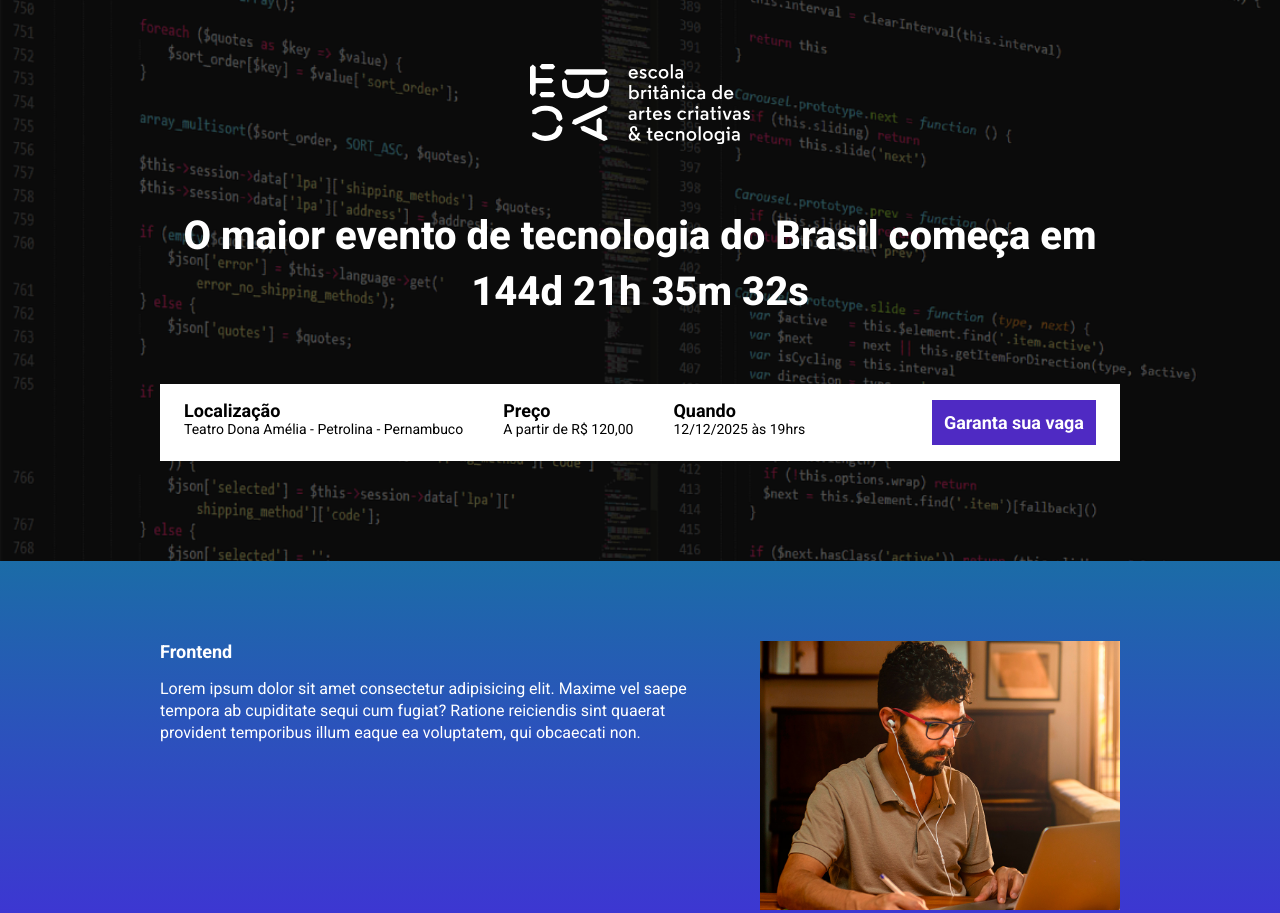
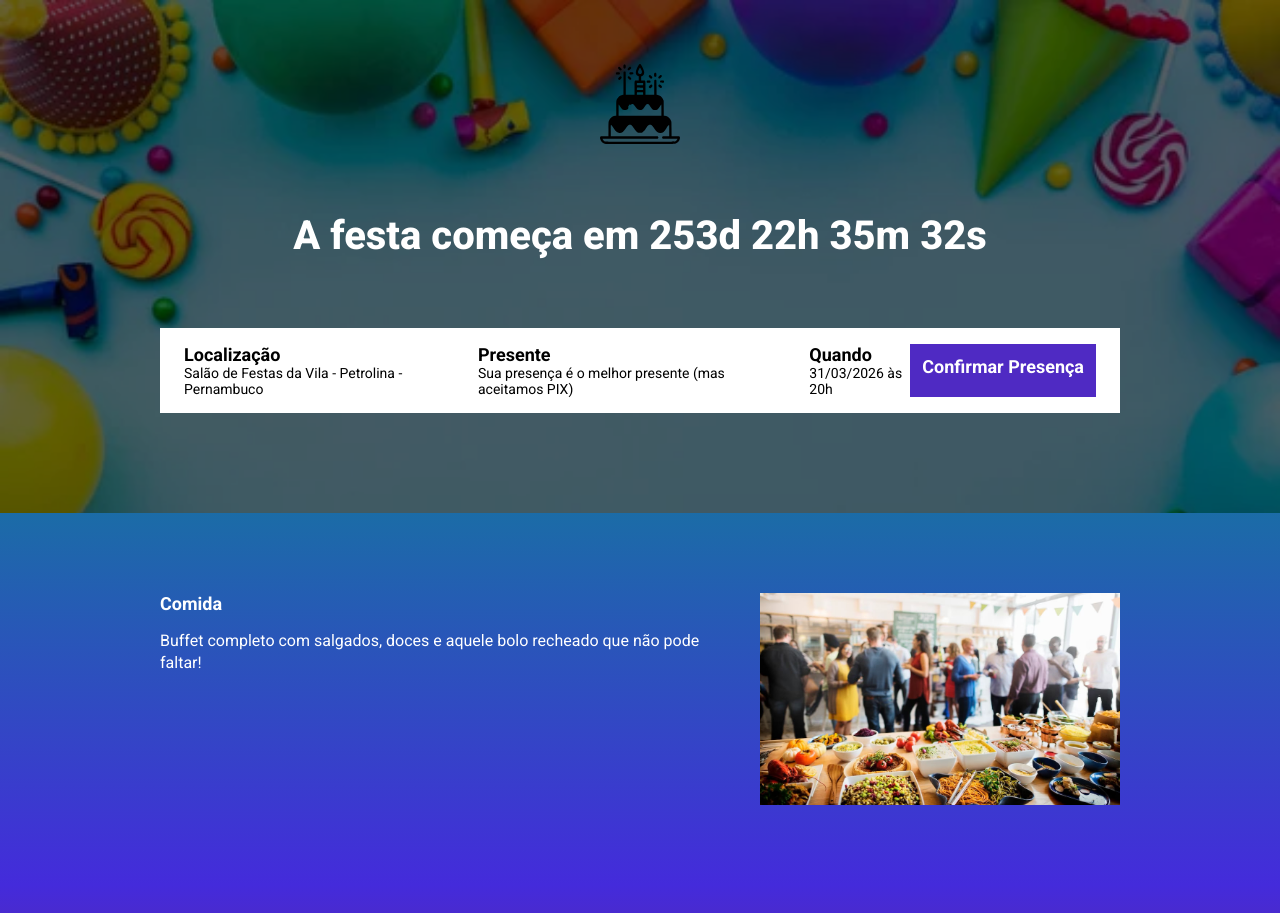
Before and after one commit to washryan/ebac_tech_talks, a website built with Parcel: page src/index.html in a window 1280 px wide. Shown: the top 913 px of the page. Built offline with nearby package versions, Linux system fonts and the light colour scheme.

Commit message:
refactor: mudança no conteudo do site a pedido do professor para envio com o tema de aniversário. Não alterou nenhuma funcionalidade. - index.html: Mudança do tema; - hero: Mudança no fundo para tema novo; - infos_bar: mudança na coloração do txt para funcionalidade de mudança da data. - images/: reestruturação das imagens para tema novo

```diff
--- a/src/index.html
+++ b/src/index.html
@@ -7,86 +7,92 @@
     <link rel="preconnect" href="https://fonts.gstatic.com" crossorigin>
     <link href="https://fonts.googleapis.com/css2?family=Lobster&family=Roboto:ital,wght@0,100..900;1,100..900&display=swap" rel="stylesheet">
     <link rel="stylesheet" href="https://unpkg.com/aos@next/dist/aos.css" />
-    <title>EBAC Tech Talks</title>
+    <title>Aniversário do Wash</title>
     <link rel="stylesheet" href="styles/main.scss">
 </head>
 <body>
     <!-- Cabeçalho -->
     <header class="hero">
         <div class="container">
-            <img class="hero__logo" src="./images/ebac_logo.svg" alt="EBAC">
+            <img class="hero__logo" src="./images/bolo_bolo.svg" alt="Aniversário do Wash">
             <p class="hero__text">
-                O maior evento de tecnologia do Brasil começa em <span id="contador"></span>
+                A festa começa em <span id="contador"></span>
             </p>
             <div class="infos-bar">
                 <ul class="infos-bar__infos">
                     <li class="infos-bar__infos__item">
                         <b>Localização</b>
-                        Teatro Dona Amélia - Petrolina - Pernambuco
+                        Salão de Festas da Vila - Petrolina - Pernambuco
                     </li>
                     <li class="infos-bar__infos__item">
-                        <b>Preço</b>
-                        A partir de R$ 120,00
+                        <b>Presente</b>
+                        Sua presença é o melhor presente (mas aceitamos PIX)
                     </li>
                     <li class="infos-bar__infos__item">
                         <b>Quando</b>
-                        12/12/2025 às 19hrs
+                        <span id="data-evento"></span>
                     </li>
+
                 </ul>
                 <a href="#" class="button button--primary">
-                    Garanta sua vaga
+                    Confirmar Presença
                 </a>
             </div>
         </div>
     </header>
-    <!-- Section Frontend -->
+
+    <!-- Comida -->
     <section class="event event--frontend">
         <div class="container" data-aos="fade-right">
             <div class="event__details">
-                <h2 class="event__details__title">Frontend</h2>
+                <h2 class="event__details__title">Comida</h2>
                 <p class="event__details__description">
-                    Lorem ipsum dolor sit amet consectetur adipisicing elit. Maxime vel saepe tempora ab cupiditate sequi cum fugiat? Ratione reiciendis sint quaerat provident temporibus illum eaque ea voluptatem, qui obcaecati non.
+                    Buffet completo com salgados, doces e aquele bolo recheado que não pode faltar!
                 </p>
             </div>
-            <img class="event__image" src="./images/frontend.png" alt="Front-end">
+            <img class="event__image" src="./images/comida.jpg" alt="Comida da festa">
         </div>
     </section>
-    <!-- Section UI/UX -->
+
+    <!-- Música -->
     <section class="event event--ui-ux event--image-left">
         <div class="container" data-aos="fade-left">
             <div class="event__details">
-                <h2 class="event__details__title">UI/UX</h2>
+                <h2 class="event__details__title">Música</h2>
                 <p class="event__details__description">
-                    Lorem ipsum dolor sit amet consectetur adipisicing elit. Maxime vel saepe tempora ab cupiditate sequi cum fugiat? Ratione reiciendis sint quaerat provident temporibus illum eaque ea voluptatem, qui obcaecati non.
+                    DJ ao vivo tocando de tudo: funk, forró, eletrônica e o clássico parabéns remixado.
                 </p>
             </div>
-            <img class="event__image" src="./images/ui-ux.png" alt="UI/UX">
+            <img class="event__image" src="./images/musica.jpg" alt="Música da festa">
         </div>
     </section>
-    <!-- Section Data Science -->
+
+    <!-- Convidados -->
     <section class="event event--data-science">
         <div class="container" data-aos="fade-right">
             <div class="event__details">
-                <h2 class="event__details__title">Data Science</h2>
+                <h2 class="event__details__title">Convidados</h2>
                 <p class="event__details__description">
-                    Lorem ipsum dolor sit amet consectetur adipisicing elit. Maxime vel saepe tempora ab cupiditate sequi cum fugiat? Ratione reiciendis sint quaerat provident temporibus illum eaque ea voluptatem, qui obcaecati non.
+                    Amigos, família e até aquele primo distante que sempre aparece. Todo mundo tá convidado!
                 </p>
             </div>
-            <img class="event__image" src="./images/data.png" alt="Data Science">
+            <img class="event__image" src="./images/convidados.jpeg" alt="Convidados da festa">
         </div>
     </section>
-    <!-- Section Backend -->
+
+    <!-- Open Bar -->
     <section class="event event--backend event--image-left">
         <div class="container" data-aos="fade-left">
             <div class="event__details">
-                <h2 class="event__details__title">Back-end</h2>
+                <h2 class="event__details__title">Open Bar</h2>
                 <p class="event__details__description">
-                    Lorem ipsum dolor sit amet consectetur adipisicing elit. Maxime vel saepe tempora ab cupiditate sequi cum fugiat? Ratione reiciendis sint quaerat provident temporibus illum eaque ea voluptatem, qui obcaecati non.
+                    Refrigerante, suco, cerveja e drinks liberados a noite toda. Menores só refrigerante!
                 </p>
             </div>
-            <img class="event__image" src="./images/backend.png" alt="Back-end">
+            <img class="event__image" src="./images/openbar.webp" alt="Open bar da festa">
         </div>
     </section>
+
     <script src="https://unpkg.com/aos@next/dist/aos.js"></script>
     <script src="scripts/main.js"></script>
 </body>
--- a/src/scripts/main.js
+++ b/src/scripts/main.js
@@ -1,28 +1,42 @@
 AOS.init();
 
-let dataDoEvento = new Date("Dec 12, 2025 19:00:00");
+function getProximoAniversario() {
+    const hoje = new Date();
+    let ano = hoje.getFullYear();
+
+    const aniversario = new Date(`${ano}-03-31T20:00:00`);
+    if (hoje > aniversario) {
+        ano++;
+    }
+
+    return new Date(`${ano}-03-31T20:00:00`);
+}
+
+const dataDoEvento = getProximoAniversario();
+const timeStampDoEvento = dataDoEvento.getTime();
+
+const spanQuando = document.getElementById('data-evento');
+spanQuando.innerText = `${dataDoEvento.toLocaleDateString('pt-BR')} às 20h`;
 
 const contaAsHoras = setInterval(function() {
     const agora = new Date();
     const timeStampDoAtual = agora.getTime();
-    const timeStampDoEvento = dataDoEvento.getTime();
 
-    let distanciaAteOEvento = timeStampDoEvento - timeStampDoAtual;
+    const distanciaAteOEvento = timeStampDoEvento - timeStampDoAtual;
 
     const diaEmMs = 1000 * 60 * 60 * 24;
-    const HorasEmMs = 1000 * 60 * 60;
-    const MinutosEmMs = 1000 * 60;
+    const horasEmMs = 1000 * 60 * 60;
+    const minutosEmMs = 1000 * 60;
 
-    if (distanciaAteOEvento <= 0) {
-        dataDoEvento = new Date(agora.getTime() + (12 * diaEmMs));
-        distanciaAteOEvento = dataDoEvento.getTime() - timeStampDoAtual;
+    const dias = Math.floor(distanciaAteOEvento / diaEmMs);
+    const horas = Math.floor((distanciaAteOEvento % diaEmMs) / horasEmMs);
+    const minutos = Math.floor((distanciaAteOEvento % horasEmMs) / minutosEmMs);
+    const segundos = Math.floor((distanciaAteOEvento % minutosEmMs) / 1000);
+
+    document.getElementById('contador').innerHTML = `${dias}d ${horas}h ${minutos}m ${segundos}s`;
+
+    if (distanciaAteOEvento < 0) {
+        clearInterval(contaAsHoras);
+        document.getElementById('contador').innerHTML = 'A festa começou!';
     }
-
-    const diasAteOEvento = Math.floor(distanciaAteOEvento / diaEmMs);
-    const horasAteOEvento = Math.floor((distanciaAteOEvento % diaEmMs) / HorasEmMs);
-    const minutosAteOEvento = Math.floor((distanciaAteOEvento % HorasEmMs) / MinutosEmMs);
-    const segundosAteOEvento = Math.floor((distanciaAteOEvento % MinutosEmMs) / 1000);
-
-    document.getElementById('contador').innerHTML =
-        `${diasAteOEvento}d ${horasAteOEvento}h ${minutosAteOEvento}m ${segundosAteOEvento}s`
 }, 1000);
--- a/src/styles/_hero.scss
+++ b/src/styles/_hero.scss
@@ -3,7 +3,7 @@
 .hero {
     padding-top: 64px;
     padding-bottom: 100px;
-    background-image: url(../images/fundo.png);
+    background-image: url(../images/fundo.jpg);
     background-repeat: no-repeat;
     background-size: cover;
     position: relative;
--- a/src/styles/components/_infos_bar.scss
+++ b/src/styles/components/_infos_bar.scss
@@ -18,6 +18,10 @@
                 color: variables.$secondaryTextColor;
                 font-size: 18px;
                 display: block;
+            }
+
+            #data-evento {
+                color: variables.$secondaryTextColor;
             }
         }
     }
```
Also changed, not shown: src/images/backend.png (deleted), src/images/bolo_bolo.svg (added), src/images/comida.jpg (added), src/images/convidados.jpeg (added), src/images/data.png (deleted), src/images/ebac_logo.svg (deleted), src/images/frontend.png (deleted), src/images/fundo.jpg (added), src/images/fundo.png (deleted), src/images/musica.jpg (added), src/images/openbar.webp (added), src/images/ui-ux.png (deleted).
